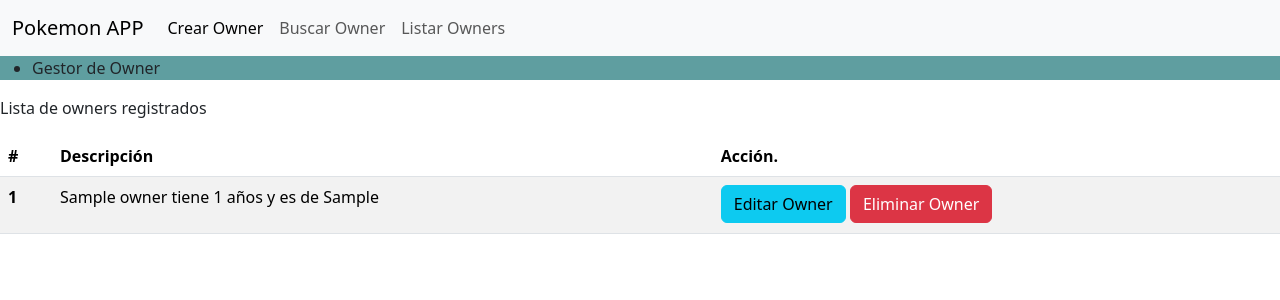
After one commit to thony19cr/pokemon_home_app, a Django app: page /owner/owner_details/ in a window 1280 px wide. The commit adds this page. Shown: the top 300 px of the page. Run offline with Django 4.2, Linux system fonts and the light colour scheme; tables that the repository leaves empty hold one stand-in row (values such as "Sample post").

Commit message:
add create owner

```diff
--- a/owner/templates/owner/base_generic.html
+++ b/owner/templates/owner/base_generic.html
@@ -24,7 +24,7 @@
             <div class="collapse navbar-collapse" id="navbarSupportedContent">
                 <ul class="navbar-nav me-auto mb-2 mb-lg-0">
                     <li class="nav-item">
-                        <a class="nav-link active" aria-current="page" href="#">Crear Owner</a>
+                        <a class="nav-link active" aria-current="page" href="{% url 'owner_create' %}">Crear Owner</a>
                     </li>
                     <li class="nav-item">
                         <a class="nav-link" href="{% url 'owner_search' %}">Buscar Owner</a>
--- /dev/null
+++ b/owner/templates/owner/owners_details.html
@@ -0,0 +1,31 @@
+{% extends "owner/base_generic.html" %}
+
+{% block content %}
+    <p>Lista de owners registrados</p>
+
+    <div class="card-body">
+        <form action="" method="post"></form>
+
+        <table class="table table-striped">
+            <thead>
+                <th scope="col">#</th>
+                <th scope="col">Descripción</th>
+                <th scope="col">Acción.</th>
+            </thead>
+
+            <tbody>
+                {% for owner in data %}
+                    <tr>
+                        <th scope="row">{{ forloop.counter }}</th>
+                        <td><p>{{ owner.nombre }} tiene {{ owner.edad }} años y es de {{ owner.pais }}</p></td>
+                        <td>
+                            <a class="btn btn-info" href="#" role="button">Editar Owner</a>
+                            <a class="btn btn-danger" href="#" role="button">Eliminar Owner</a>
+                        </td>
+                    </tr>
+                {% endfor %}
+            </tbody>
+
+        </table>
+    </div>
+{% endblock %}
--- a/owner/urls.py
+++ b/owner/urls.py
@@ -4,4 +4,7 @@ from . import views
 urlpatterns = [
     path("owner_list/", views.list_owner, name="owner_list"),
     path("owner_search/", views.owner_search, name="owner_search"),
+    path("owner_details/", views.owner_details, name="owner_detail"),
+
+    path("owner_create/", views.owner_create, name="owner_create"),
 ]
--- a/owner/views.py
+++ b/owner/views.py
@@ -1,6 +1,7 @@
 from django.shortcuts import render
 from django.http import HttpResponse
 # Create your views here.
+from owner.forms import OwnerForm
 from owner.models import Owner
 
 from django.db.models import F, Q
@@ -128,8 +129,30 @@ def owner_search(request):
     )
 
     if query:
-        data_context = Owner.objects.filter(Q(nombre__icontains=query)).distinct()
+        data_context = Owner.objects.filter(results).distinct()
     else:
         data_context = ''
 
     return render(request, 'owner/owner_search.html', context={'data': data_context, 'query': query})
+
+
+def owner_details(request):
+    """Obtiene todos los elementos de una tabla de la BD"""
+    owners = Owner.objects.all()
+
+    return render(request, 'owner/owners_details.html', context={'data': owners})
+
+
+def owner_create(request):
+    form = OwnerForm(request.POST)
+
+    if form.is_valid():
+        nombre = form.cleaned_data['nombre']
+        edad = form.cleaned_data['edad']
+        pais = form.cleaned_data['pais']
+
+        form.save()
+    else:
+        form = OwnerForm()
+
+    return render(request, 'owner/owner-create.html', {'form': form})
```
Also changed, not shown: owner/forms.py (added, +8 -0 lines), owner/templates/owner/owner-create.html (added, +17 -0 lines).
